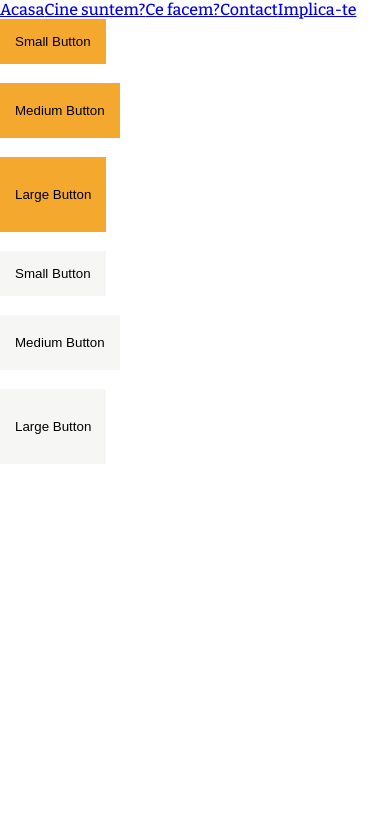
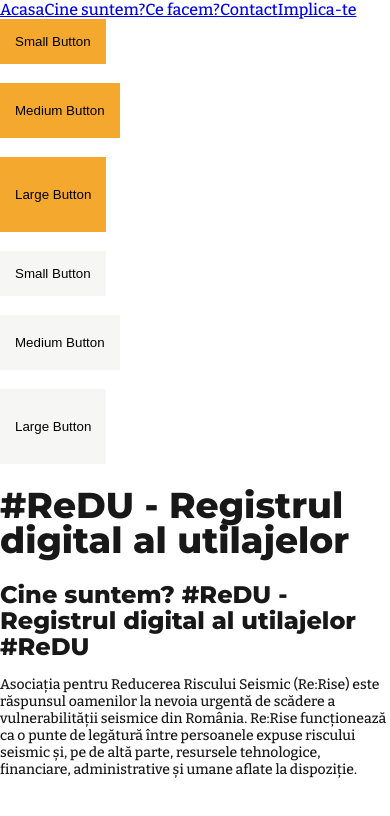
Before and after one commit to sergiuvoicu/rrs-wbst, a Next.js app: page /dev in a window 390 px wide. Shown: the top 816 px of the page. Built offline with nearby package versions, Linux system fonts and the light colour scheme.

Commit message:
Title and Paragraph components

```diff
--- a/app/dev/page.tsx
+++ b/app/dev/page.tsx
@@ -1,4 +1,6 @@
 import Button from "@/components/button/button";
+import Paragraph from "@/components/paragraph/paragraph";
+import Title from "@/components/title/title";
 
 export default () => {
    return (
@@ -31,6 +33,18 @@
          <Button type="secondary" size="large">
             <p>Large Button</p>
          </Button>
+         <Title size="large">#ReDU - Registrul digital al utilajelor</Title>
+         <Title size="small">
+            Cine suntem? #ReDU - Registrul digital al utilajelor #ReDU
+         </Title>
+         <Paragraph>
+            Asociația pentru Reducerea Riscului Seismic (Re:Rise) este răspunsul
+            oamenilor la nevoia urgentă de scădere a vulnerabilității seismice
+            din România. Re:Rise funcționează ca o punte de legătură între
+            persoanele expuse riscului seismic și, pe de altă parte, resursele
+            tehnologice, financiare, administrative și umane aflate la
+            dispoziție.
+         </Paragraph>
       </>
    );
 };
--- /dev/null
+++ b/components/paragraph/paragraph.module.scss
@@ -0,0 +1,10 @@
+.paragraph {
+   color: var(--black);
+   font-size: 16px;
+}
+
+@media only screen and (max-width: 700px) {
+   .paragraph {
+      font-size: 14px;
+   }
+}
--- /dev/null
+++ b/components/paragraph/paragraph.tsx
@@ -0,0 +1,15 @@
+// Styles
+import styles from "./paragraph.module.scss";
+
+interface ParagraphProps {
+   className?: string;
+   children: React.ReactNode;
+}
+
+export default function Paragraph(props: ParagraphProps) {
+   return (
+      <p className={`${styles.paragraph} ${props.className}`}>
+         {props.children}
+      </p>
+   );
+}
--- /dev/null
+++ b/components/title/title.module.scss
@@ -0,0 +1,26 @@
+.title {
+   font-family: var(--montserrat-font-family);
+   color: var(--black);
+}
+
+.large {
+   font-size: 48px;
+   line-height: 50px;
+}
+
+.small {
+   font-size: 36px;
+   line-height: 38px;
+}
+
+@media only screen and (max-width: 700px) {
+   .large {
+      font-size: 36px;
+      line-height: 35px;
+   }
+
+   .small {
+      font-size: 24px;
+      line-height: 26px;
+   }
+}
--- /dev/null
+++ b/components/title/title.tsx
@@ -0,0 +1,18 @@
+// Styles
+import styles from "./title.module.scss";
+
+interface TitleProps {
+   className?: string;
+   children: React.ReactNode;
+   size: "large" | "small";
+}
+
+export default function Title(props: TitleProps) {
+   return (
+      <h1
+         className={`${styles.title} ${props.size == "large" ? styles.large : styles.small} ${props.className}`}
+      >
+         {props.children}
+      </h1>
+   );
+}
```
